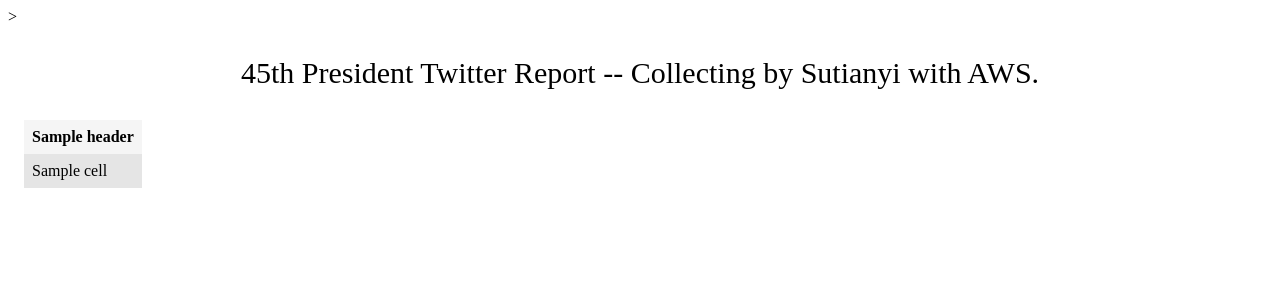
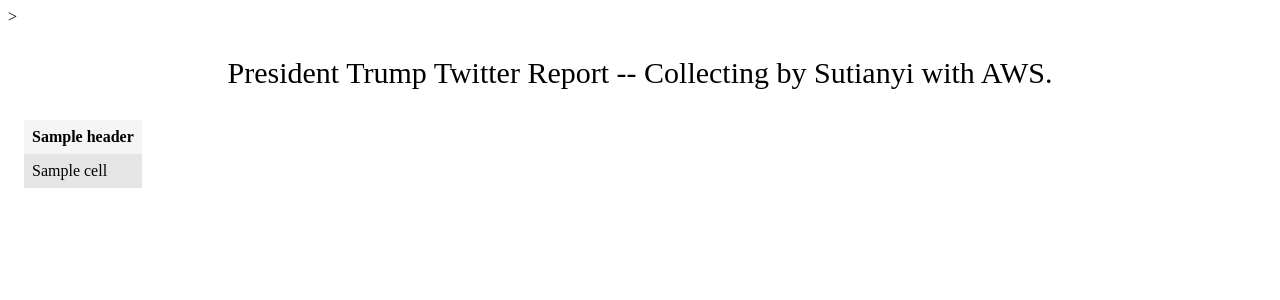
Before and after one commit to wensu425/aws-eb-webapp, a Flask app: template templates/table.html in a window 1280 px wide. Shown: the top 300 px of the page. Run offline with Flask 2, Linux system fonts and the light colour scheme; the template is opened without the code that fills it: most values are stand-ins (such as "Sample title", 1, 10 or a date in 2020); parts of the project's set-up code (start-up, migrations or seed data) failed here and were passed over.

Commit message:
testing CD

```diff
--- a/templates/table.html
+++ b/templates/table.html
@@ -8,7 +8,7 @@
 </head>
 <body>
   <center>
-    <p style="font-size:30px">45th President Twitter Report -- Collecting by Sutianyi with AWS.</p>
+    <p style="font-size:30px">President Trump Twitter Report -- Collecting by Sutianyi with AWS.</p>
   </center>
   <table class="table">
     <tr class="table__header">
```
